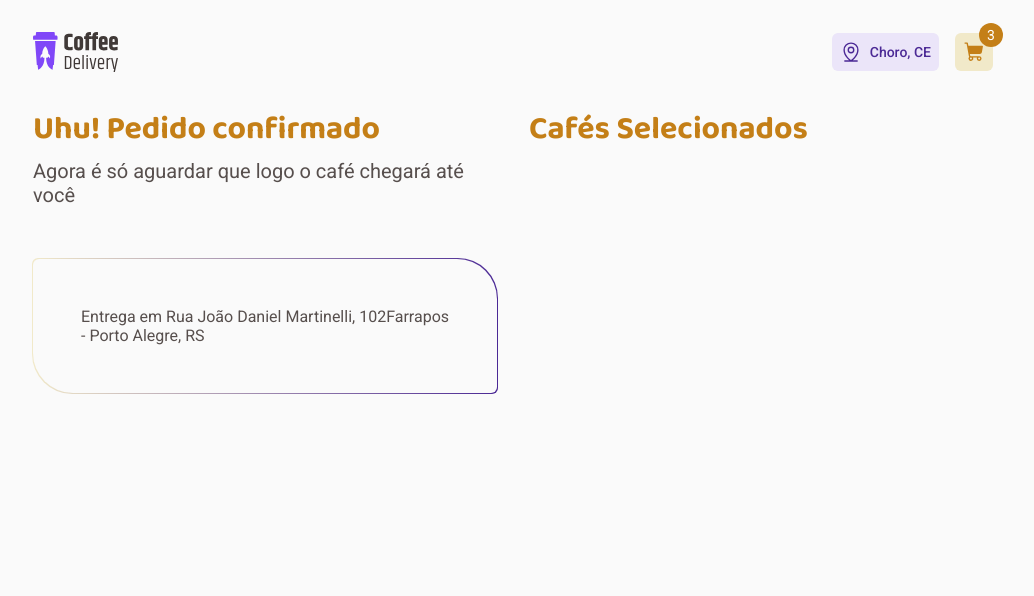
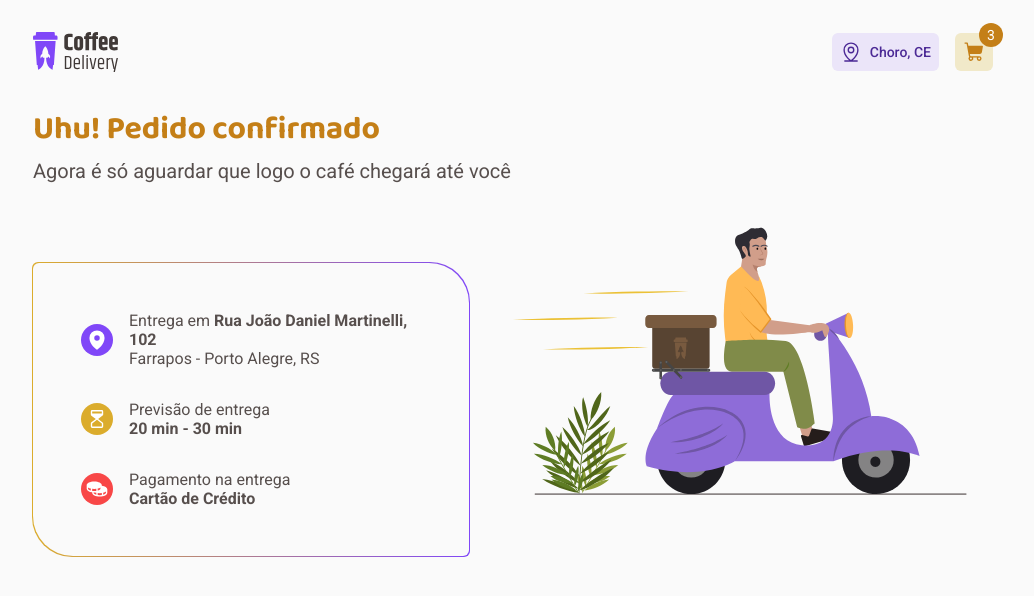
Before and after one commit to alvarobianor/coffee-delivery, a React (Vite) app: page /order-status/1 in a window 1280 px wide. Shown: the top 596 px of the page, without its empty margins (127-1161 px from the left). Built offline with nearby package versions, Linux system fonts and the light colour scheme.

Commit message:
Update page style

```diff
--- a/src/pages/OrderStatus/index.tsx
+++ b/src/pages/OrderStatus/index.tsx
@@ -1,21 +1,69 @@
+import { Coins, HourglassHigh, MapPin } from '@phosphor-icons/react';
+import { defaultTheme } from '@styles/themes/default';
 import { styled } from 'styled-components';
+import Img from 'public/men-motocycle.svg';
 
 export function OrderStatus() {
   return (
     <Container>
-      <Section>
-        <h2>Uhu! Pedido confirmado</h2>
+      <Header>
+        <h1>Uhu! Pedido confirmado</h1>
         <p>Agora é só aguardar que logo o café chegará até você</p>
+      </Header>
+      <section>
         <Card>
-          <p>
-            Entrega em Rua João Daniel Martinelli, 102Farrapos - Porto Alegre,
-            RS
-          </p>
+          <Row>
+            <Icon $color="brand-purple">
+              <MapPin
+                size={22}
+                weight="fill"
+                color={defaultTheme.colors['base-white']}
+              />
+            </Icon>
+            <p>
+              Entrega em{' '}
+              <b>
+                Rua João Daniel Martinelli, 102 <b />
+              </b>
+              <br />
+              Farrapos - Porto Alegre, RS
+            </p>
+          </Row>
+
+          <Row>
+            <Icon $color="brand-yellow">
+              <HourglassHigh
+                size={22}
+                weight="fill"
+                color={defaultTheme.colors['base-white']}
+              />
+            </Icon>
+
+            <p>
+              Previsão de entrega
+              <br />
+              <b>20 min - 30 min </b>
+            </p>
+          </Row>
+
+          <Row>
+            <Icon $color="base-error">
+              <Coins
+                size={22}
+                weight="fill"
+                color={defaultTheme.colors['base-white']}
+              />
+            </Icon>
+            <p>
+              Pagamento na entrega <br />
+              <b>Cartão de Crédito</b>
+            </p>
+          </Row>
         </Card>
-      </Section>
-      <Section>
-        <h2>Cafés Selecionados</h2>
-      </Section>
+      </section>
+      <section>
+        <Logo src={Img} alt="Logo do Café" />
+      </section>
     </Container>
   );
 }
@@ -27,14 +75,31 @@ const Container = styled.main`
   width: 100%;
   flex-direction: row;
   margin-bottom: 5rem;
+
+  grid-template-areas:
+    'header header'
+    'main sidebar';
+
+  & > :first-child {
+    grid-area: header;
+  }
+
+  @media (max-width: 1200px) {
+    grid-template-columns: 1fr;
+    grid-template-areas:
+      'header'
+      'header'
+      'header';
+  }
 `;
 
-const Section = styled.section`
+const Header = styled.section`
   display: flex;
   flex-direction: column;
   gap: 0.25rem;
 
-  > h2 {
+  > h1 {
+    width: 100%;
     font-family: ${({ theme }) => theme.fonts.title};
     font-size: ${({ theme }) => theme.textSizes['title-title-l']};
     color: ${({ theme }) => theme.colors['brand-yellow-dark']};
@@ -46,8 +111,31 @@ const Section = styled.section`
   }
 `;
 
+const Row = styled.div`
+  display: flex;
+  flex-direction: row;
+  gap: 1rem;
+  align-items: center;
+  justify-content: flex-start;
+`;
+interface IconProps {
+  $color: keyof typeof defaultTheme.colors;
+}
+
+const Icon = styled.div<IconProps>`
+  min-width: 2rem;
+  display: flex;
+  align-items: center;
+  justify-content: center;
+  width: 2rem;
+  height: 2rem;
+  border-radius: 50%;
+  background: ${({ theme, $color }) => theme.colors[$color]};
+`;
+
 const Card = styled.div`
   display: flex;
+  gap: 2rem;
   flex-direction: column;
   padding: 3rem;
   margin-top: 3rem;
@@ -66,8 +154,19 @@ const Card = styled.div`
     border-radius: inherit;
     background: linear-gradient(
       to right,
-      ${({ theme }) => theme.colors['brand-yellow-light']},
-      ${({ theme }) => theme.colors['brand-purple-dark']}
+      ${({ theme }) => theme.colors['brand-yellow']},
+      ${({ theme }) => theme.colors['brand-purple']}
     );
   }
 `;
+
+const Logo = styled.img`
+  min-width: 70%;
+  min-height: 70%;
+  margin: auto auto 0 0;
+
+  @media (max-width: 1200px) {
+    min-width: 100%;
+    min-height: 100%;
+  }
+`;
```
